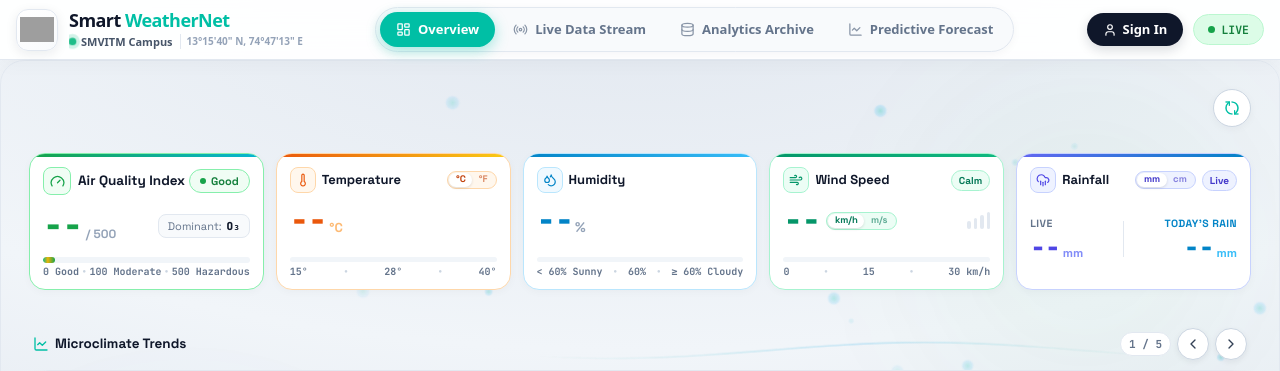
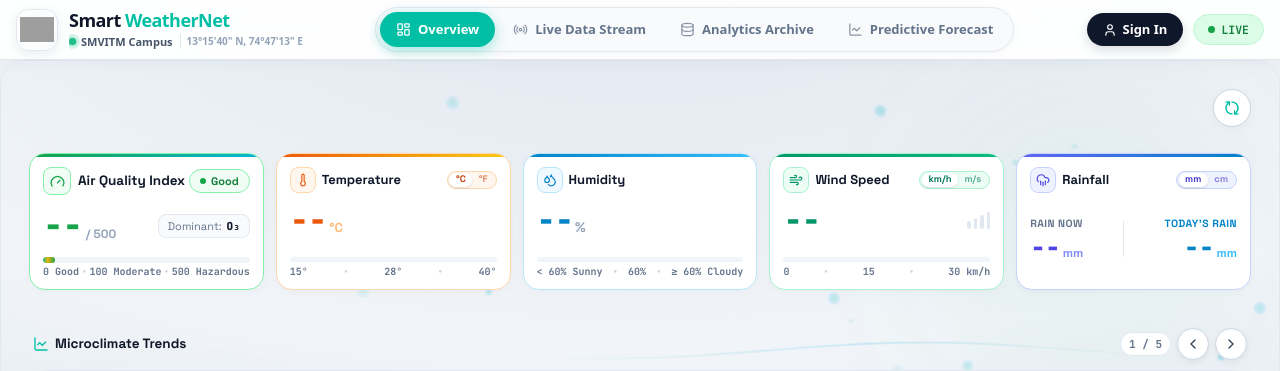
Before and after one commit to manishkumar507273-cmd/newphpaqi, a PHP site: page /php-frontend/ in a window 1280 px wide. Shown: the top 371 px of the page. Run offline with PHP 8.4, Linux system fonts and the light colour scheme; data that the repository does not hold is empty; some libraries are stand-ins or nearby versions; grey boxes are pictures that could not be loaded.

Commit message:
first commit

```diff
--- a/php-frontend/components/layout.php
+++ b/php-frontend/components/layout.php
@@ -162,6 +162,7 @@ window.showMobileToast = function() {};
             <div style="display: flex; align-items: center; gap: 4px; margin-top: 1px;">
               <span class="live-dot-pulse"></span>
               <span style="font-size: 10.5px; font-weight: 700; color: #64748b; white-space: nowrap;">SMVITM Campus</span>
+              <span style="font-size: 9.5px; font-weight: 600; color: #94a3b8; border-left: 1px solid #e2e8f0; padding-left: 5px; margin-left: 2px; white-space: nowrap;">13°15'40" N, 74°47'13" E</span>
             </div>
           </div>
         </a>
--- a/php-frontend/pages/overview.php
+++ b/php-frontend/pages/overview.php
@@ -213,17 +213,14 @@ if (isset($init_bulk['today_rain_total']) && $init_bulk['today_rain_total'] !==
             </div>
             <h4 class="overview-card-title" style="margin: 0; font-size: 13px; font-weight: 700; color: #0f172a; line-height: 1.15; white-space: nowrap;">Wind Speed</h4>
           </div>
-          <span id="wind-badge" class="overview-card-badge" style="padding: 2px 7px; border-radius: 999px; font-size: 10px; font-weight: 700; background-color: #ecfdf5; color: #047857; border: 1px solid #a7f3d0; flex-shrink: 0;">
-            <?= $init_wind_badge ?>
-          </span>
+          <button type="button" id="btn-wind" onclick="toggleWind()" title="Switch wind unit: km/h / m/s" class="segmented-unit-btn" style="background-color: #ecfdf5; border-color: #a7f3d0; color: #047857;">
+            <span class="unit-opt active" id="unit-opt-kmh">km/h</span>
+            <span class="unit-opt" id="unit-opt-ms">m/s</span>
+          </button>
         </div>
         <div style="display: flex; align-items: center; justify-content: space-between; margin: 4px 0;">
           <div style="display: flex; align-items: center; gap: 6px;">
             <span id="wind-val" class="overview-card-val" style="font-size: 32px; font-weight: 900; line-height: 1; letter-spacing: -0.03em; color: #059669; font-family: var(--font-mono);"><?= $init_wind ?></span>
-            <button type="button" id="btn-wind" onclick="toggleWind()" title="Switch wind unit: km/h / m/s" class="segmented-unit-btn" style="background-color: #ecfdf5; border-color: #a7f3d0; color: #047857;">
-              <span class="unit-opt active" id="unit-opt-kmh">km/h</span>
-              <span class="unit-opt" id="unit-opt-ms">m/s</span>
-            </button>
           </div>
           <div class="overview-wind-equalizer" style="display: flex; align-items: flex-end; gap: 3px; height: 16px;">
             <div id="eq-1" style="width: 3.5px; height: 8px; border-radius: 2px; background-color: <?= $init_wind_kmh >= 2.5 ? '#059669' : '#e2e8f0' ?>; transition: background-color 0.3s ease;"></div>
@@ -257,14 +254,11 @@ if (isset($init_bulk['today_rain_total']) && $init_bulk['today_rain_total'] !==
               <span class="unit-opt active" id="unit-opt-mm">mm</span>
               <span class="unit-opt" id="unit-opt-cm">cm</span>
             </button>
-            <span id="rain-badge" class="overview-card-badge" style="padding: 2px 7px; border-radius: 999px; font-size: 10px; font-weight: 700; background-color: <?= $is_raining_initial ? '#e0f2fe' : '#eef2ff' ?>; color: <?= $is_raining_initial ? '#0369a1' : '#4338ca' ?>; border: 1px solid <?= $is_raining_initial ? '#bae6fd' : '#c7d2fe' ?>; flex-shrink: 0;">
-              <?= $is_raining_initial ? '🌧️ Rain' : 'Live' ?>
-            </span>
           </div>
         </div>
         <div style="display: flex; align-items: center; justify-content: space-between; margin-top: auto; margin-bottom: auto; padding: 6px 0;">
           <div>
-            <div style="font-size: 10.5px; font-weight: 700; color: #64748b; text-transform: uppercase; letter-spacing: 0.04em; margin-bottom: 3px;">Live</div>
+            <div style="font-size: 10.5px; font-weight: 700; color: #64748b; text-transform: uppercase; letter-spacing: 0.04em; margin-bottom: 3px;">Rain Now</div>
             <div style="display: flex; align-items: baseline; gap: 3px;">
               <span id="rain-val" class="overview-card-val" style="font-size: 26px; font-weight: 900; line-height: 1; letter-spacing: -0.03em; color: #4f46e5; font-family: var(--font-mono);"><?= $init_live_rain ?></span>
               <span id="rain-unit-live" style="font-size: 12px; font-weight: 700; color: #818cf8;">mm</span>
@@ -897,7 +891,7 @@ async function refreshData(isSilent = false) {
 
             // Wind EQ
             const wkmh = Number(rawWind || 0);
-            document.getElementById('wind-badge').innerText = wkmh > 15 ? 'Breezy' : (wkmh > 2 ? 'Gentle' : 'Light');
+
             for(let i=1; i<=4; i++) {
                 document.getElementById('eq-'+i).style.backgroundColor = wkmh >= (i*2.5) ? '#059669' : '#e2e8f0';
             }
@@ -915,13 +909,7 @@ async function refreshData(isSilent = false) {
             document.getElementById('rain-icon-bg').style.backgroundColor = isRaining ? '#f0f9ff' : '#eef2ff';
             document.getElementById('rain-icon-bg').style.color = isRaining ? '#0284c7' : '#4f46e5';
             document.getElementById('rain-icon-bg').style.borderColor = isRaining ? '#bae6fd' : '#c7d2fe';
-            const rainBadgeEl = document.getElementById('rain-badge');
-            if (rainBadgeEl) {
-                rainBadgeEl.innerText = isRaining ? '🌧️ Rain' : 'Live';
-                rainBadgeEl.style.backgroundColor = isRaining ? '#e0f2fe' : '#eef2ff';
-                rainBadgeEl.style.color = isRaining ? '#0369a1' : '#4338ca';
-                rainBadgeEl.style.borderColor = isRaining ? '#bae6fd' : '#c7d2fe';
-            }
+
         }
 
         // Live History Chart
```
